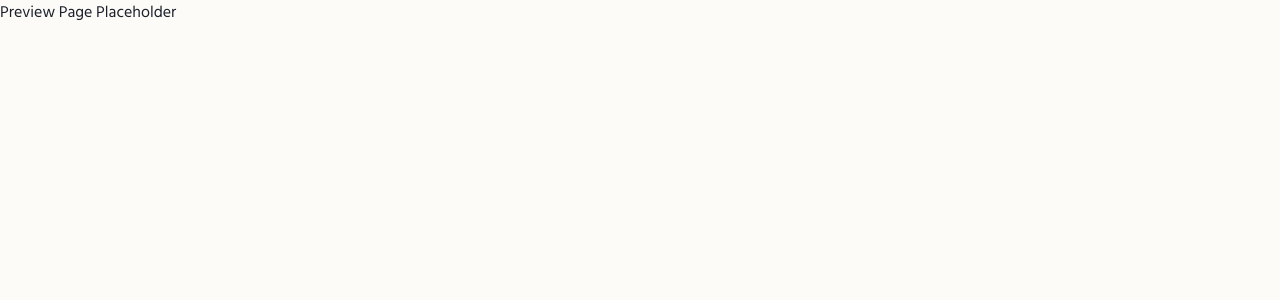
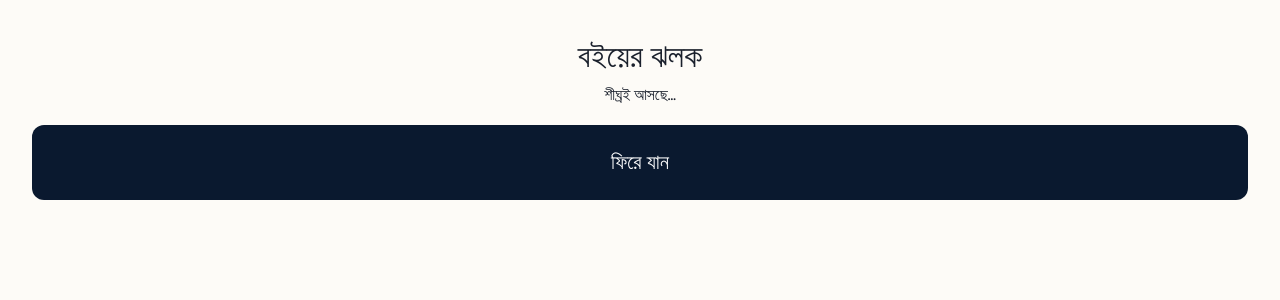
Before and after one commit to ShoyebOP/muaz, a React (Vite) app: page /preview in a window 1280 px wide. Shown: the top 300 px of the page. Built offline with nearby package versions, Linux system fonts and the light colour scheme; a web font is replaced by a local one.

Commit message:
feat(ui): Add placeholder Preview component

```diff
--- a/src/App.tsx
+++ b/src/App.tsx
@@ -1,12 +1,13 @@
 import { Routes, Route } from 'react-router-dom'
 import Home from './pages/Home'
+import Preview from './pages/Preview'
 import './App.css'
 
 function App() {
   return (
     <Routes>
       <Route path="/" element={<Home />} />
-      <Route path="/preview" element={<div>Preview Page Placeholder</div>} />
+      <Route path="/preview" element={<Preview />} />
     </Routes>
   )
 }
--- /dev/null
+++ b/src/pages/Preview.tsx
@@ -0,0 +1,15 @@
+import { Link } from 'react-router-dom'
+
+function Preview() {
+  return (
+    <div className="site-wrapper" style={{ padding: '2rem', textAlign: 'center' }}>
+      <h1>বইয়ের ঝলক</h1>
+      <p>শীঘ্রই আসছে...</p>
+      <Link to="/" className="buy-btn" style={{ display: 'inline-block', marginTop: '1rem', textDecoration: 'none' }}>
+        ফিরে যান
+      </Link>
+    </div>
+  )
+}
+
+export default Preview
```
